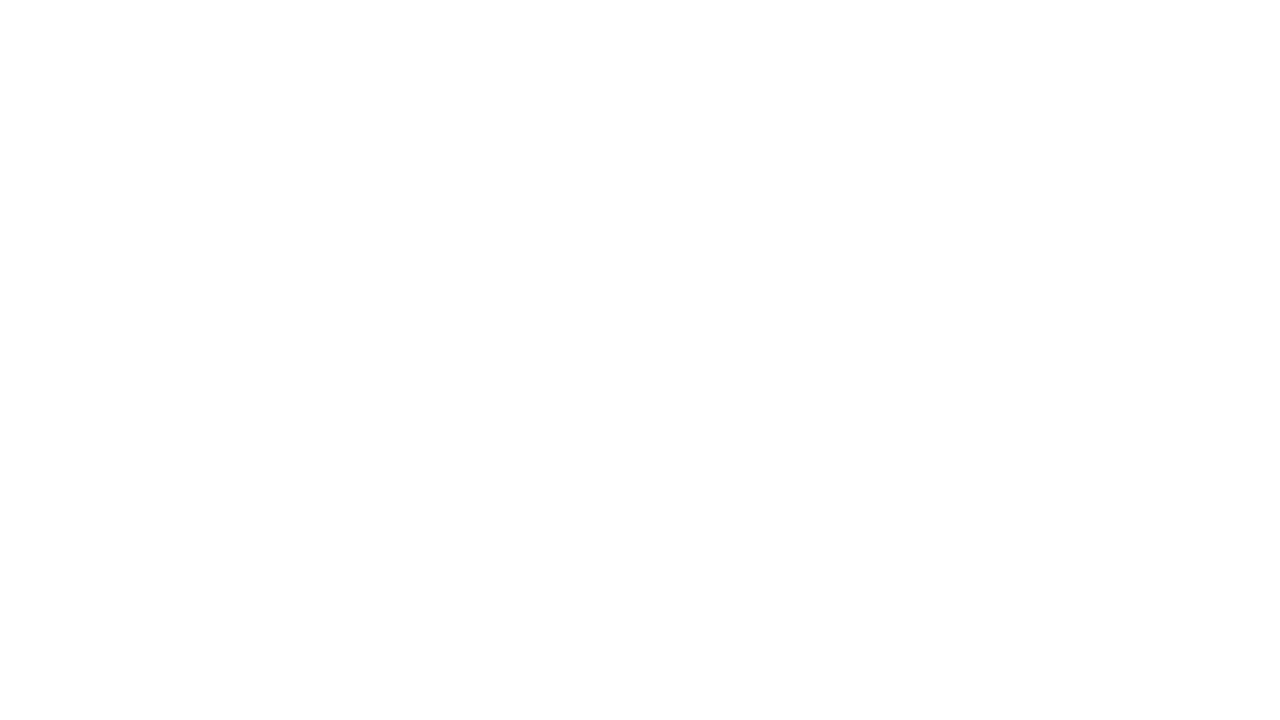
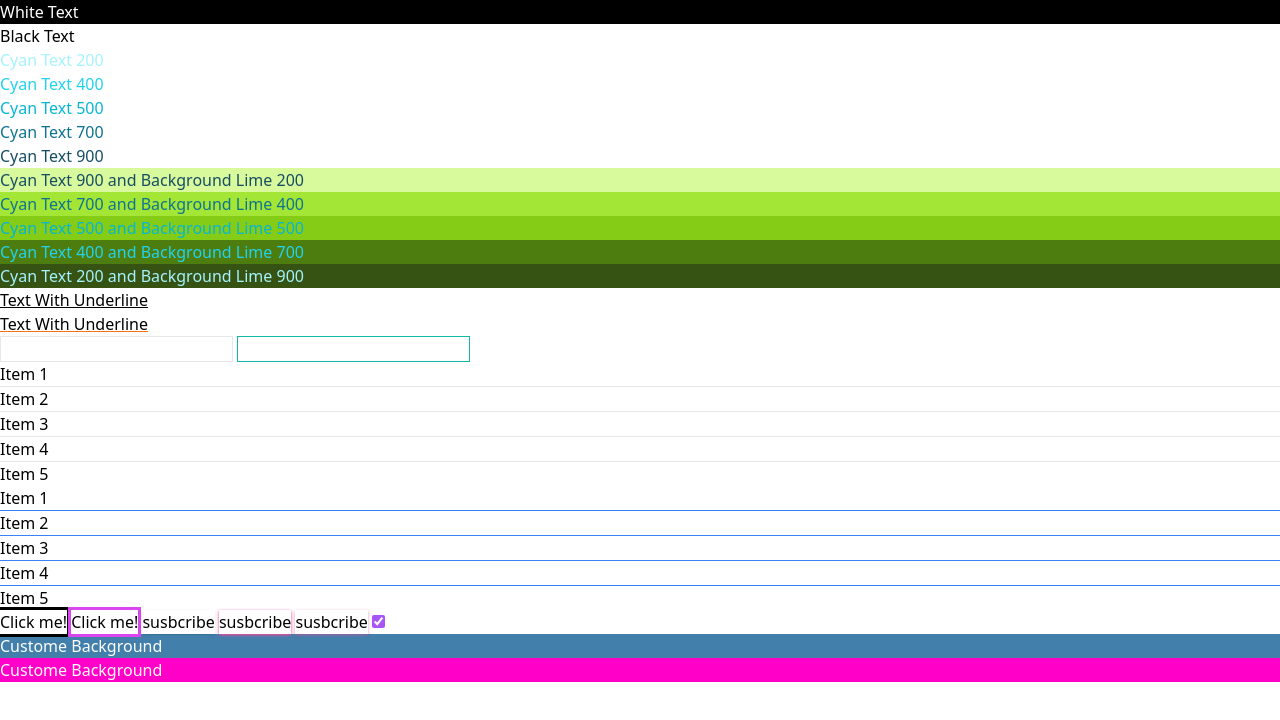
Before and after one commit to emmanuellesoy/curso-tailwind, a plain HTML site: page HTML/tailwind-sandbox/tailwind-sandbox-starter/02-colors/index.html in a window 1280 px wide. Drawn offline with nearby package versions, Linux system fonts and the light colour scheme.

Commit message:
FEAT: Colors

```diff
--- a/HTML/tailwind-sandbox/tailwind-sandbox-starter/02-colors/index.html
+++ b/HTML/tailwind-sandbox/tailwind-sandbox-starter/02-colors/index.html
@@ -12,21 +12,72 @@
     <!-- white, black, red, green, blue, orange, yellow, purple, lime, emerald, teal, cyan, indigo, violet, fuchsia, pink, rose, sky, gray, slate, zinc, neutral, stone, amber,  -->
 
     <!-- Text Colors -->
+    <div class="bg-black">
+      <p class="text-white">White Text</p>
+    </div>
+    <p class="tex-black">Black Text</p>
+    <p class="text-cyan-200">Cyan Text 200</p>
+    <p class="text-cyan-400">Cyan Text 400</p>
+    <p class="text-cyan-500">Cyan Text 500</p>
+    <p class="text-cyan-700">Cyan Text 700</p>
+    <p class="text-cyan-900">Cyan Text 900</p>
 
     <!-- Background Colors -->
+    <div class="bg-lime-200">
+      <p class="text-cyan-900">Cyan Text 900 and Background Lime 200</p>
+    </div>
+    <div class="bg-lime-400">
+      <p class="text-cyan-700">Cyan Text 700 and Background Lime 400</p>
+    </div>
+    <div class="bg-lime-500">
+      <p class="text-cyan-500">Cyan Text 500 and Background Lime 500</p>
+    </div>
+    <div class="bg-lime-700">
+      <p class="text-cyan-400">Cyan Text 400 and Background Lime 700</p>
+    </div>
+    <div class="bg-lime-900">
+      <p class="text-cyan-200">Cyan Text 200 and Background Lime 900</p>
+    </div>
 
     <!-- Text Underline -->
+    <p class="underline">Text With Underline</p>
+    <p class="underline decoration-orange-500">Text With Underline</p>
 
     <!-- Border Colors -->
+    <input type="text" class="border" />
+
+    <input type="text" class="border border-teal-500" />
 
     <!-- Divide Colors -->
+    <div class="divide-y">
+      <div>Item 1</div>
+      <div>Item 2</div>
+      <div>Item 3</div>
+      <div>Item 4</div>
+      <div>Item 5</div>
+    </div>
+
+    <div class="divide-y divide-blue-500">
+      <div>Item 1</div>
+      <div>Item 2</div>
+      <div>Item 3</div>
+      <div>Item 4</div>
+      <div>Item 5</div>
+    </div>
 
     <!-- Outline Colors -->
+    <button class="outline">Click me!</button>
+    <button class="outline outline-fuchsia-500">Click me!</button>
 
     <!-- Box Shadow Colors (Opacity defaults to 100, but you can set it)-->
-
+    <button class="shadow">susbcribe</button>
+    <button class="shadow shadow-pink-500">susbcribe</button>
+    <button class="shadow shadow-pink-500/50">susbcribe</button>
     <!-- Accent Colors -->
+    <input type="checkbox" class="accent-purple-500" checked />
 
     <!-- Arbitrary Colors -->
+    <div class="bg-[#427fab] text-white">Custome Background</div>
+    <div class="bg-[rgb(255,0,200)] text-white">Custome Background</div>
   </body>
 </html>
```
